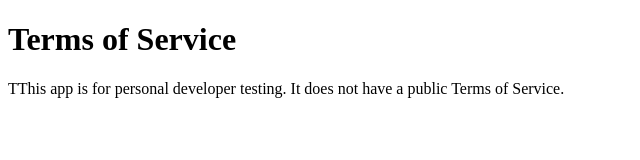
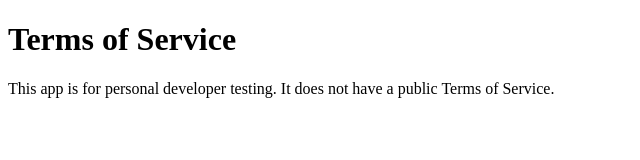
Before and after one commit to anuk477/Schedule, a plain HTML site: page terms/index.html in a window 1280 px wide. Shown: the full height of the page, 0-640 px from the left. Drawn offline with Linux system fonts and the light colour scheme.

Commit message:
Update index.html

```diff
--- a/terms/index.html
+++ b/terms/index.html
@@ -4,5 +4,5 @@
   <title>Terms of Service – MyLocalScheduler</title>
 </head><body>
   <h1>Terms of Service</h1>
-  <p>TThis app is for personal developer testing. It does not have a public Terms of Service. </p>
+  <p>This app is for personal developer testing. It does not have a public Terms of Service. </p>
 </body></html>
```
